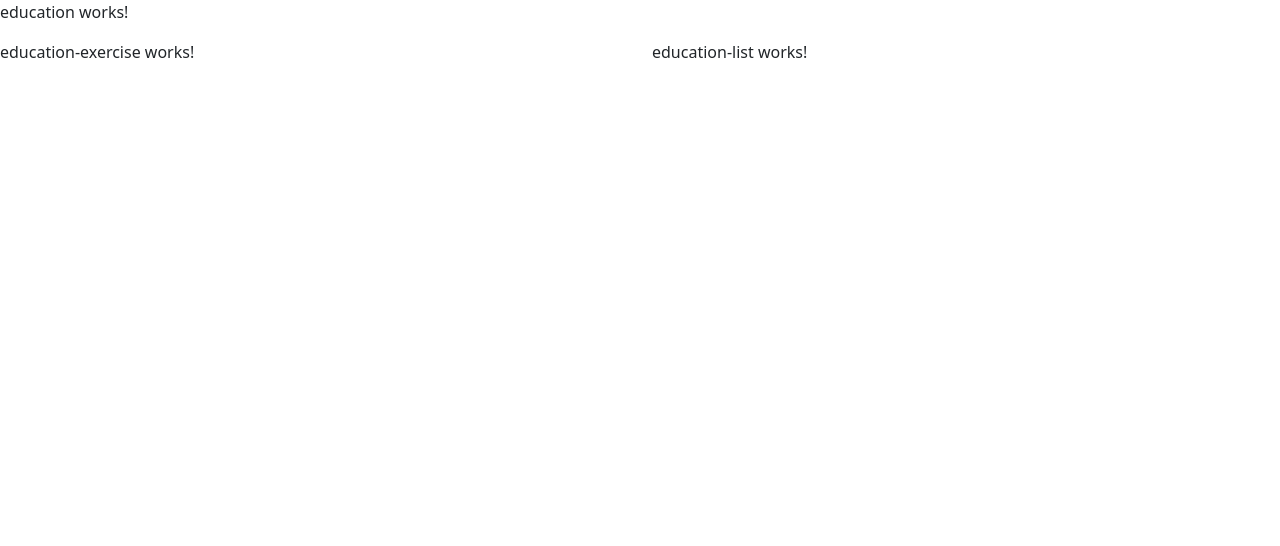
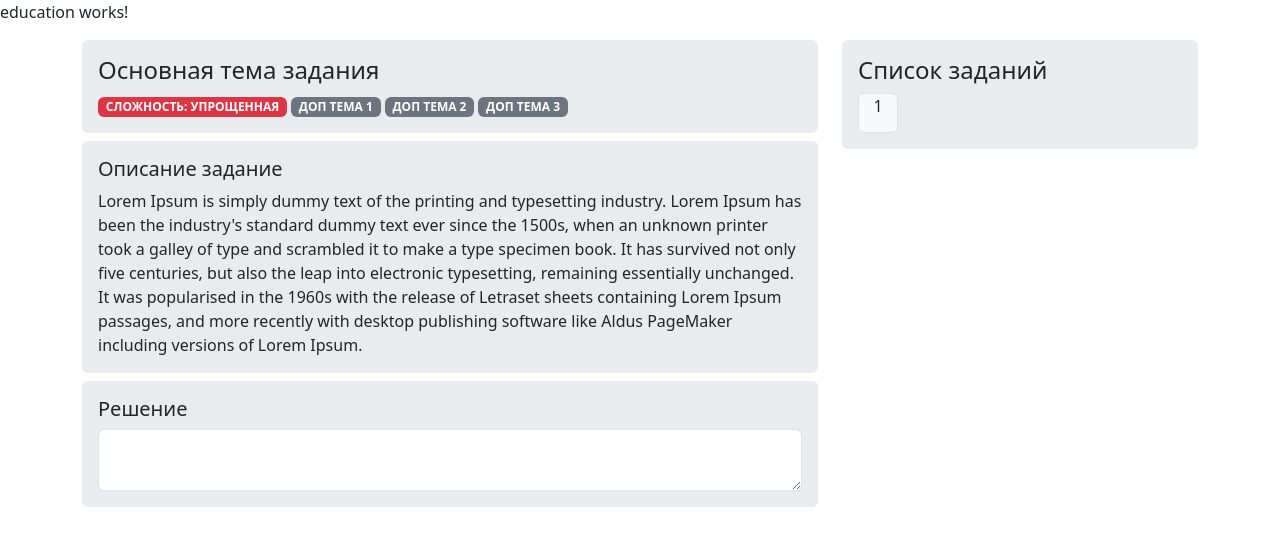
Before and after one commit to sleeptik/python-trainer, an Angular app in the folder Client/: page / in a window 1280 px wide. Shown: the top 546 px of the page. Built offline with nearby package versions, Linux system fonts and the light colour scheme; no server answers.

Commit message:
update education components

```diff
--- a/Client/src/app/components/education-exercise/education-exercise.component.html
+++ b/Client/src/app/components/education-exercise/education-exercise.component.html
@@ -1 +1,32 @@
-<p>education-exercise works!</p>
+<section>
+
+  <header class="bg-body-secondary rounded p-3">
+    <div>
+      <h4>Основная тема задания</h4>
+      <div class="text-uppercase">
+        <span class="badge text-bg-danger">Сложность: упрощенная</span>
+        <span class="badge text-bg-secondary ms-1">Доп тема 1</span>
+        <span class="badge text-bg-secondary ms-1">Доп тема 2</span>
+        <span class="badge text-bg-secondary ms-1">Доп тема 3</span>
+      </div>
+    </div>
+  </header>
+
+  <div class="bg-body-secondary rounded p-3 mt-2">
+    <h5>Описание задание</h5>
+    <div>
+      Lorem Ipsum is simply dummy text of the printing and typesetting industry. Lorem Ipsum has been the industry's
+      standard dummy text ever since the 1500s, when an unknown printer took a galley of type and scrambled it to make a
+      type specimen book. It has survived not only five centuries, but also the leap into electronic typesetting,
+      remaining essentially unchanged. It was popularised in the 1960s with the release of Letraset sheets containing
+      Lorem Ipsum passages, and more recently with desktop publishing software like Aldus PageMaker including versions
+      of Lorem Ipsum.
+    </div>
+  </div>
+
+  <div class="bg-body-secondary rounded p-3 mt-2">
+    <h5>Решение</h5>
+    <textarea class="form-control"></textarea>
+  </div>
+
+</section>
--- a/Client/src/app/components/education-list/education-list.component.html
+++ b/Client/src/app/components/education-list/education-list.component.html
@@ -1 +1,11 @@
-<p>education-list works!</p>
+<div class="bg-body-secondary rounded p-3">
+  <h4>Список заданий</h4>
+
+  <div class="row g-1">
+    <div class="col-auto">
+      <div class="bg-body-tertiary rounded border text-center" style="width: 2.5em; height: 2.5em;">
+        <span>1</span>
+      </div>
+    </div>
+  </div>
+</div>
--- a/Client/src/app/components/education/education.component.html
+++ b/Client/src/app/components/education/education.component.html
@@ -1,10 +1,12 @@
 <p>education works!</p>
 
-<div class="row">
-  <div class="col">
-    <app-education-exercise/>
-  </div>
-  <div class="col">
-    <app-education-list/>
+<div class="container">
+  <div class="row">
+    <div class="col-8">
+      <app-education-exercise/>
+    </div>
+    <div class="col-4">
+      <app-education-list/>
+    </div>
   </div>
 </div>
--- a/Client/src/app/components/education/education.component.ts
+++ b/Client/src/app/components/education/education.component.ts
@@ -5,5 +5,4 @@ import {Component} from '@angular/core';
   templateUrl: './education.component.html'
 })
 export class EducationComponent {
-
 }
```
